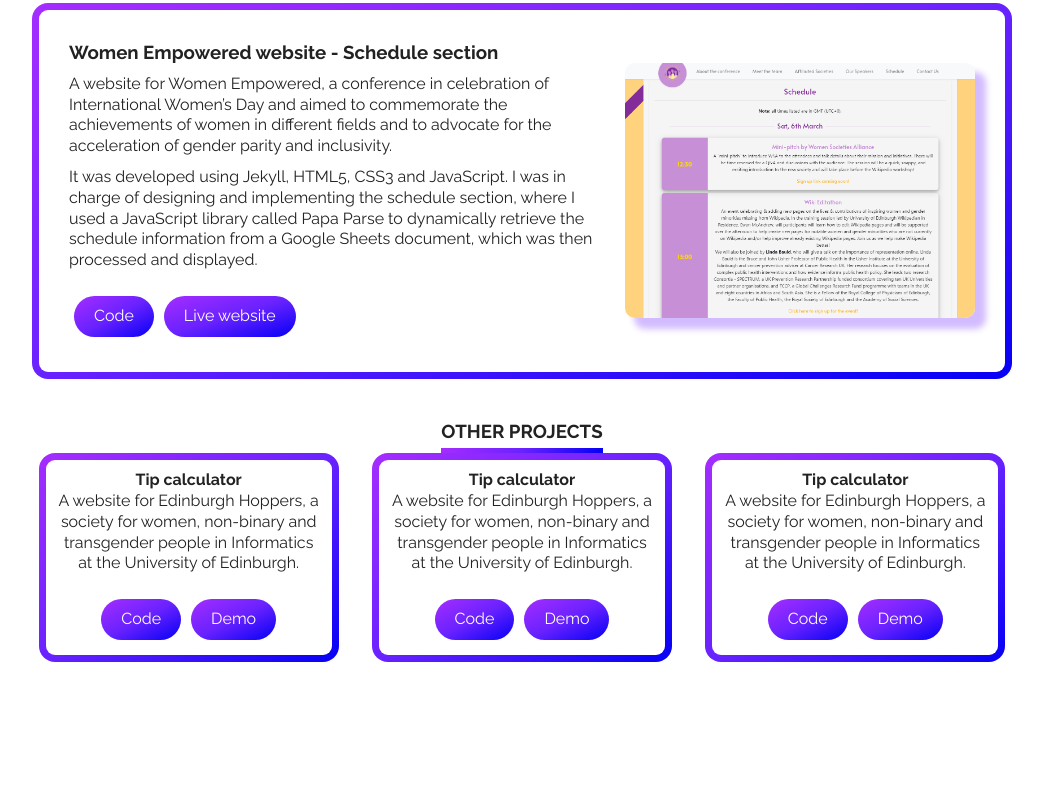
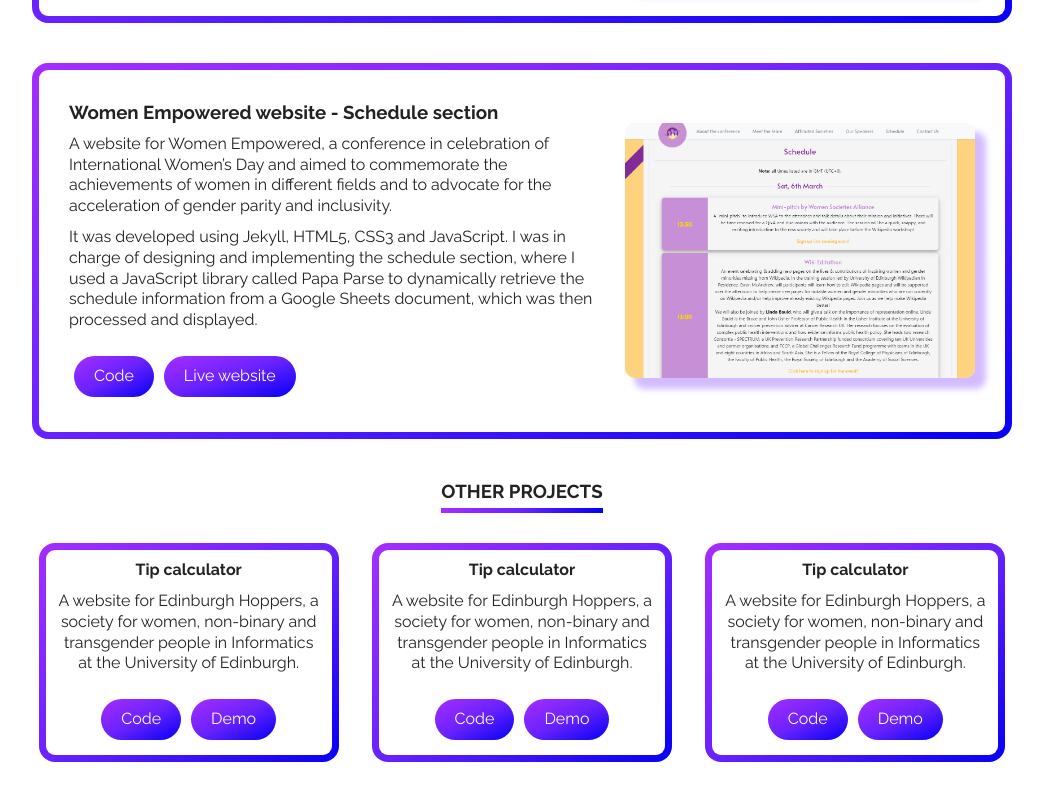
Before and after one commit to JuliaCastillo/portfolio, a React (Create React App) app: page / in a window 1280 px wide. Shown: the part 2084-2884 px from the top of the page, without its empty margins (118-1161 px from the left). Built offline with nearby package versions, Linux system fonts and the light colour scheme.

Commit message:
other project cards done

```diff
--- a/src/assets/css/styles.css
+++ b/src/assets/css/styles.css
@@ -44,7 +44,7 @@
 
 @media (min-width: 64em) {
   .section_wrapper {
-    margin: 120px 140px;
+    margin: 150px 140px;
   }
 }
 
@@ -272,13 +272,13 @@
   }
 }
 
-.featured-project-card {
+.featured-projects-card {
   padding: 30px;
   margin: 40px 10px;
 }
 
 @media (max-width: 63.9375em) {
-  .featured-project-card {
+  .featured-projects-card {
     -webkit-box-orient: vertical;
     -webkit-box-direction: normal;
         -ms-flex-direction: column;
@@ -286,28 +286,28 @@
   }
 }
 
-.featured-project-card .card-content h3 {
+.featured-projects-card .card-content h3 {
   margin-top: 30px;
 }
 
-.featured-project-card .card-content p {
+.featured-projects-card .card-content p {
   margin-top: 10px;
   max-width: 60ch;
 }
 
 @media (min-width: 64em) {
-  .featured-project-card .card-content {
+  .featured-projects-card .card-content {
     -webkit-box-ordinal-group: 2;
         -ms-flex-order: 1;
             order: 1;
     text-align: left;
   }
-  .featured-project-card .card-content h3 {
+  .featured-projects-card .card-content h3 {
     margin: 0;
   }
 }
 
-.featured-project-card .card-image {
+.featured-projects-card .card-image {
   width: 90%;
   -webkit-box-shadow: 10px 10px 6px 1px rgba(105, 34, 255, 0.3);
           box-shadow: 10px 10px 6px 1px rgba(105, 34, 255, 0.3);
@@ -315,13 +315,13 @@
 }
 
 @media (min-width: 40em) {
-  .featured-project-card .card-image {
+  .featured-projects-card .card-image {
     width: 60%;
   }
 }
 
 @media (min-width: 64em) {
-  .featured-project-card .card-image {
+  .featured-projects-card .card-image {
     -webkit-box-ordinal-group: 3;
         -ms-flex-order: 2;
             order: 2;
@@ -331,7 +331,7 @@
   }
 }
 
-.other-projects-wrapper {
+.other-projects {
   display: -webkit-box;
   display: -ms-flexbox;
   display: flex;
@@ -345,7 +345,7 @@
 }
 
 @media (max-width: 39.9375em) {
-  .other-projects-wrapper {
+  .other-projects {
     -webkit-box-orient: vertical;
     -webkit-box-direction: normal;
         -ms-flex-direction: column;
@@ -353,22 +353,27 @@
   }
 }
 
-.other-project-card {
+.other-projects-card {
   -webkit-box-orient: vertical;
   -webkit-box-direction: normal;
       -ms-flex-direction: column;
           flex-direction: column;
   padding: 10px;
+  margin: 30px 5px 0;
+}
+
+.other-projects-card p {
+  margin-top: 5px;
 }
 
 @media (min-width: 40em) {
-  .other-project-card {
-    width: 50%;
+  .other-projects-card {
+    width: 47%;
   }
 }
 
 @media (min-width: 64em) {
-  .other-project-card {
+  .other-projects-card {
     width: 30%;
   }
 }
--- a/src/assets/scss/_globals.scss
+++ b/src/assets/scss/_globals.scss
@@ -37,7 +37,7 @@
   }
 
   @include breakpoint-up(large) {
-    margin: 120px 140px;
+    margin: 150px 140px;
   }
 
   text-align: center;
--- a/src/assets/scss/_projects.scss
+++ b/src/assets/scss/_projects.scss
@@ -35,7 +35,8 @@
   }
 }
 
-.featured-project-card {
+.featured-projects {
+  &-card {
     padding: 30px;
     margin: 40px 10px;
 
@@ -79,9 +80,9 @@
       }
     }
   }
+}
 
-.other-projects-wrapper {
-  //width: 100%;
+.other-projects {
   display: flex;
   align-items: center;
   justify-content: space-around;
@@ -89,17 +90,22 @@
   @include breakpoint-down(small) {
     flex-direction: column;
   }
+
+  &-card {
+    flex-direction: column;
+    padding: 10px;
+    margin: 30px 5px 0;
+
+    p {
+      margin-top: 5px;
     }
-.other-project-card {
-  flex-direction: column;
-  //width: 80%;
-  padding: 10px;
 
     @include breakpoint-up(medium) {
-    width: 50%;
+      width: 47%;
     }
 
     @include breakpoint-up(large) {
       width: 30%;
     }
   }
+}
--- a/src/components/OtherProjectCard.js
+++ b/src/components/OtherProjectCard.js
@@ -2,7 +2,7 @@
 
 function OtherProjectCard({ title, description, codeLink, demoLink }) {
   return (
-    <div className="other-project-card project-card">
+    <div className="other-projects-card project-card">
       <h4>{title}</h4>
       <p>{description}</p>
       <div className="card-buttons">
--- a/src/components/ProjectCard.js
+++ b/src/components/ProjectCard.js
@@ -9,14 +9,12 @@
   //imageAlt,
 }) {
   return (
-    <div className="project-card featured-project-card">
-      {/* <div className="card-image"> */}
+    <div className="project-card featured-projects-card">
       <img
         className="card-image"
         src={image}
         alt="Screenshot of the Edinburgh Hoppers website's homepage"
       />
-      {/* </div> */}
       <div className="card-content">
         <h3>{title}</h3>
         <p>{description}</p>
--- a/src/components/Projects.js
+++ b/src/components/Projects.js
@@ -11,14 +11,16 @@
         <div className="section_title">
           <h2>PROJECTS</h2>
         </div>
-        {projectsList.map((project) => {
-          return <ProjectCard {...project}></ProjectCard>;
-        })}
+        <div className="featured-projects">
+          {projectsList.map((project) => {
+            return <ProjectCard {...project}></ProjectCard>;
+          })}
+        </div>
 
         <div className="section_title">
           <h3>OTHER PROJECTS</h3>
         </div>
-        <div className="other-projects-wrapper">
+        <div className="other-projects">
           {otherProjectsList.map((project) => {
             return <OtherProjectCard {...project}></OtherProjectCard>;
           })}
```
Also changed, not shown: 1 other file (tests, documents, lock files or other folders). Lines whose indentation alone changed are shown as unchanged.
